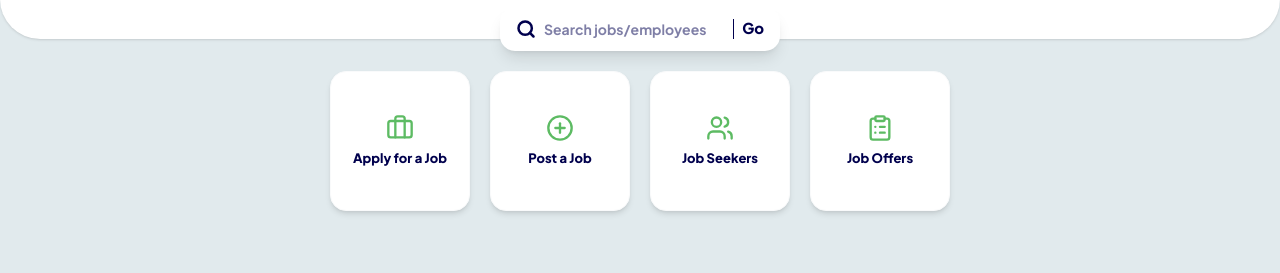
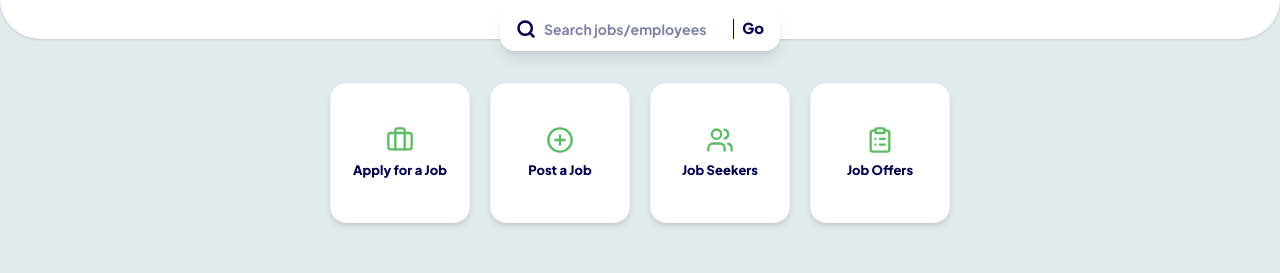
Before and after one commit to fmughalishere/client, a Next.js app: page / in a window 1280 px wide. Shown: the part 242-515 px from the top of the page. Built offline with nearby package versions, Linux system fonts and the light colour scheme; no server answers.

Commit message:
updated\

```diff
--- a/src/app/page.tsx
+++ b/src/app/page.tsx
@@ -76,7 +76,7 @@
           </div>
         </div>
       </section>
-      <section className="max-w-2xl mx-auto px-6 mt-5 relative z-10">
+      <section className="max-w-2xl mx-auto px-6 mt-8 relative z-10">
         <div className="grid grid-cols-2 md:grid-cols-4 gap-4 w-full justify-items-center">
           {quickActions.map((action, i) => (
             <button
```
